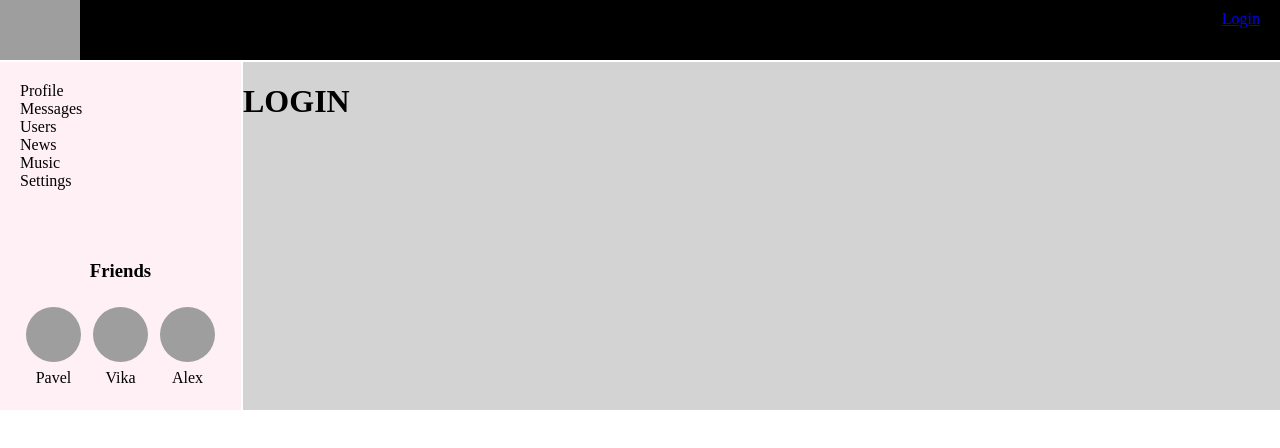
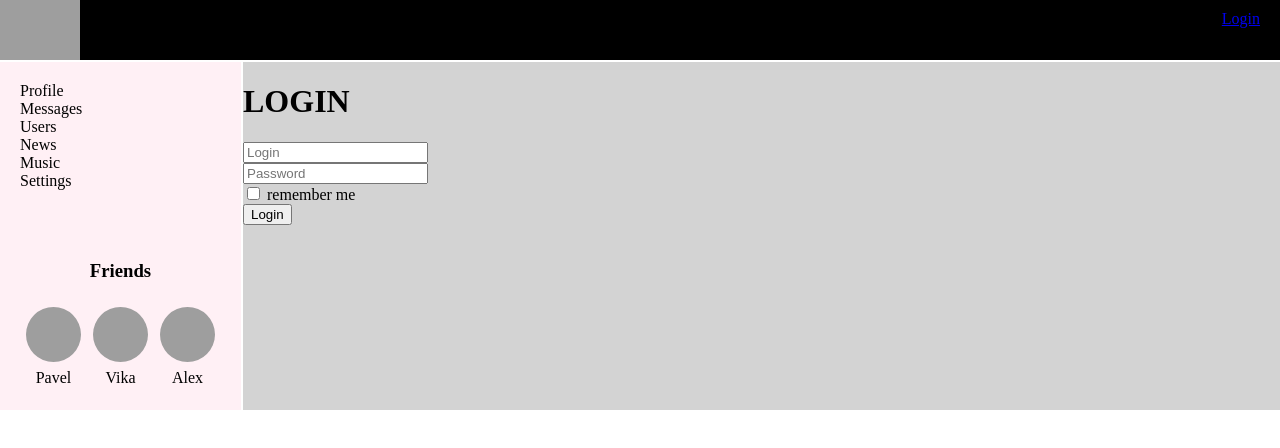
Before and after one commit to Berenas54/SocialNetwork, a React (Create React App) app: page /Login in a window 1280 px wide. Shown: the top 448 px of the page. Built offline with nearby package versions, Linux system fonts and the light colour scheme; no server answers; grey boxes are pictures that could not be loaded.

Commit message:
75 task , add redux-form add form for login

```diff
--- a/package.json
+++ b/package.json
@@ -13,6 +13,7 @@
     "@types/react-dom": "^16.9.8",
     "@types/react-redux": "^7.1.11",
     "@types/react-router-dom": "^5.1.6",
+    "@types/redux-form": "^8.3.1",
     "@types/uuid": "^8.3.0",
     "axios": "^0.21.1",
     "create-react-app": "^4.0.2",
@@ -23,6 +24,7 @@
     "react-router-dom": "^5.2.0",
     "react-scripts": "3.4.3",
     "redux": "^4.0.5",
+    "redux-form": "^8.3.7",
     "redux-thunk": "^2.3.0",
     "typescript": "^3.7.5",
     "uuid": "^8.3.1"
--- a/src/components/Login/Login.tsx
+++ b/src/components/Login/Login.tsx
@@ -1,6 +1,45 @@
 import React from "react";
+import {InjectedFormProps, reduxForm, Field} from "redux-form";
+
+type FormDataType = {
+    login: string,
+    password: string,
+    rememberMe: boolean
+}
+
 
 export const Login = () => {
+    const onSubmit = (formData: FormDataType) => {
+
+    }
+
+    return (<div>
+            <h1>LOGIN</h1>
+            <LoginReduxForm onSubmit={onSubmit}/>
+        </div>
+    )
+}
+
+export const LoginForm: React.FC<InjectedFormProps<FormDataType>> = (props) => {
     return (
-        <h1>LOGIN</h1>)
+        <form onSubmit={props.handleSubmit}>
+            <div>
+                <Field component={"input"} name={"login"} placeholder={"Login"}/>
+            </div>
+            <div>
+                <Field component={"input"} name={"password"} placeholder={"Password"}/>
+            </div>
+            <div>
+                <Field component={"input"} name={"rememberMe"} type={"checkbox"}/> remember me
+            </div>
+            <div>
+                <button>Login</button>
+            </div>
+
+        </form>
+    )
 }
+
+const LoginReduxForm = reduxForm<FormDataType>({
+    form: 'Login'
+})(LoginForm)
--- a/src/redux/redux-store.ts
+++ b/src/redux/redux-store.ts
@@ -4,6 +4,7 @@
 import {profilePageReducer} from "./profilePage-reducer";
 import {usersReducer} from "./users-reducer";
 import {authReducer} from "./auth-reducer";
+import { reducer as formReducer } from 'redux-form';
 import thunkMiddleware from "redux-thunk"
 
 let reducers = combineReducers({
@@ -11,7 +12,8 @@
     messagesPage: messagesPageReducer,
     profilePage: profilePageReducer,
     usersPage: usersReducer,
-    auth: authReducer
+    auth: authReducer,
+    form: formReducer,
 })
 export type ReduxRootStateType = ReturnType<typeof reducers>
 export let store: Store = createStore(reducers, applyMiddleware(thunkMiddleware))
```
Also changed, not shown: 1 other file (tests, documents, lock files or other folders).
